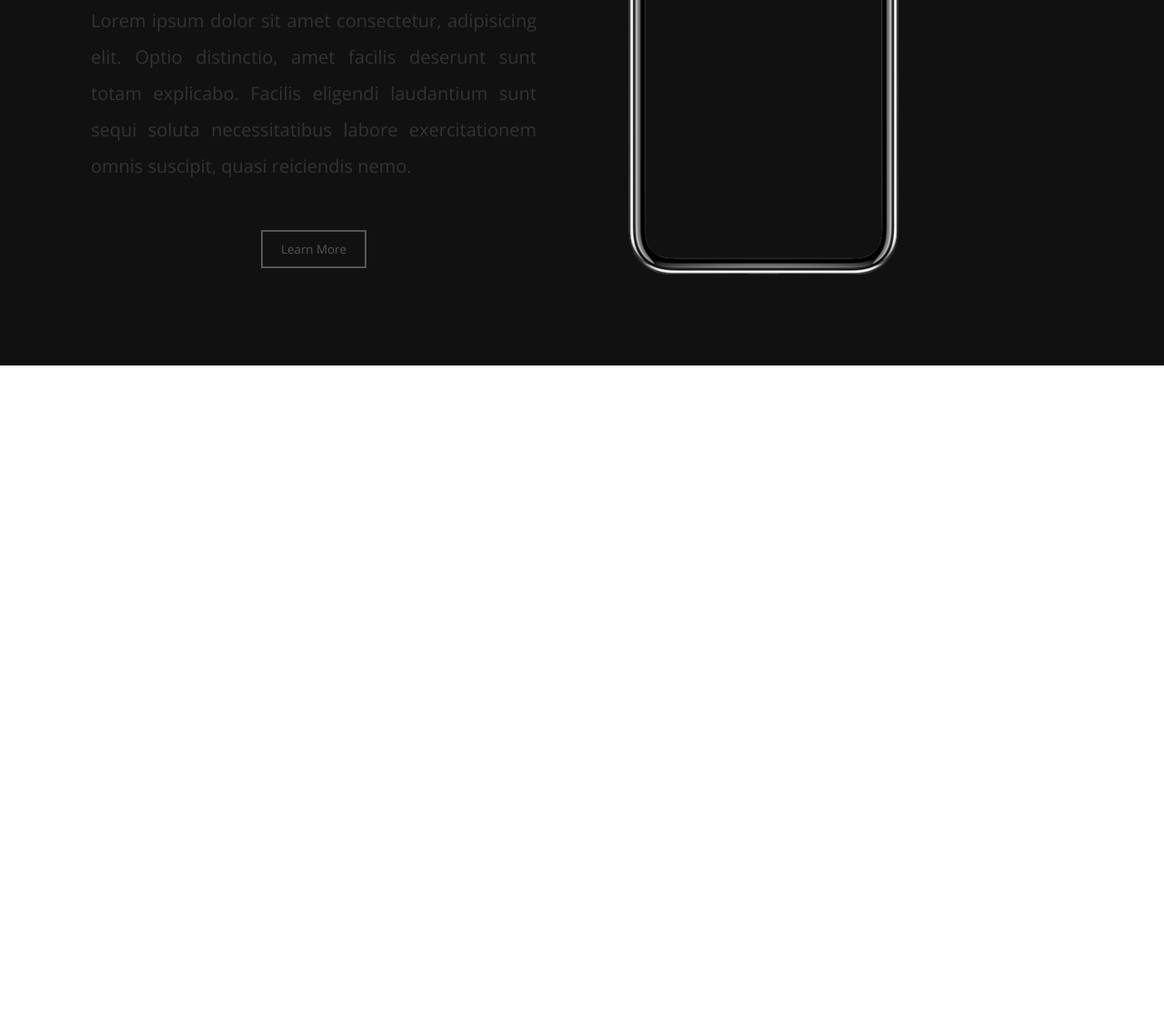
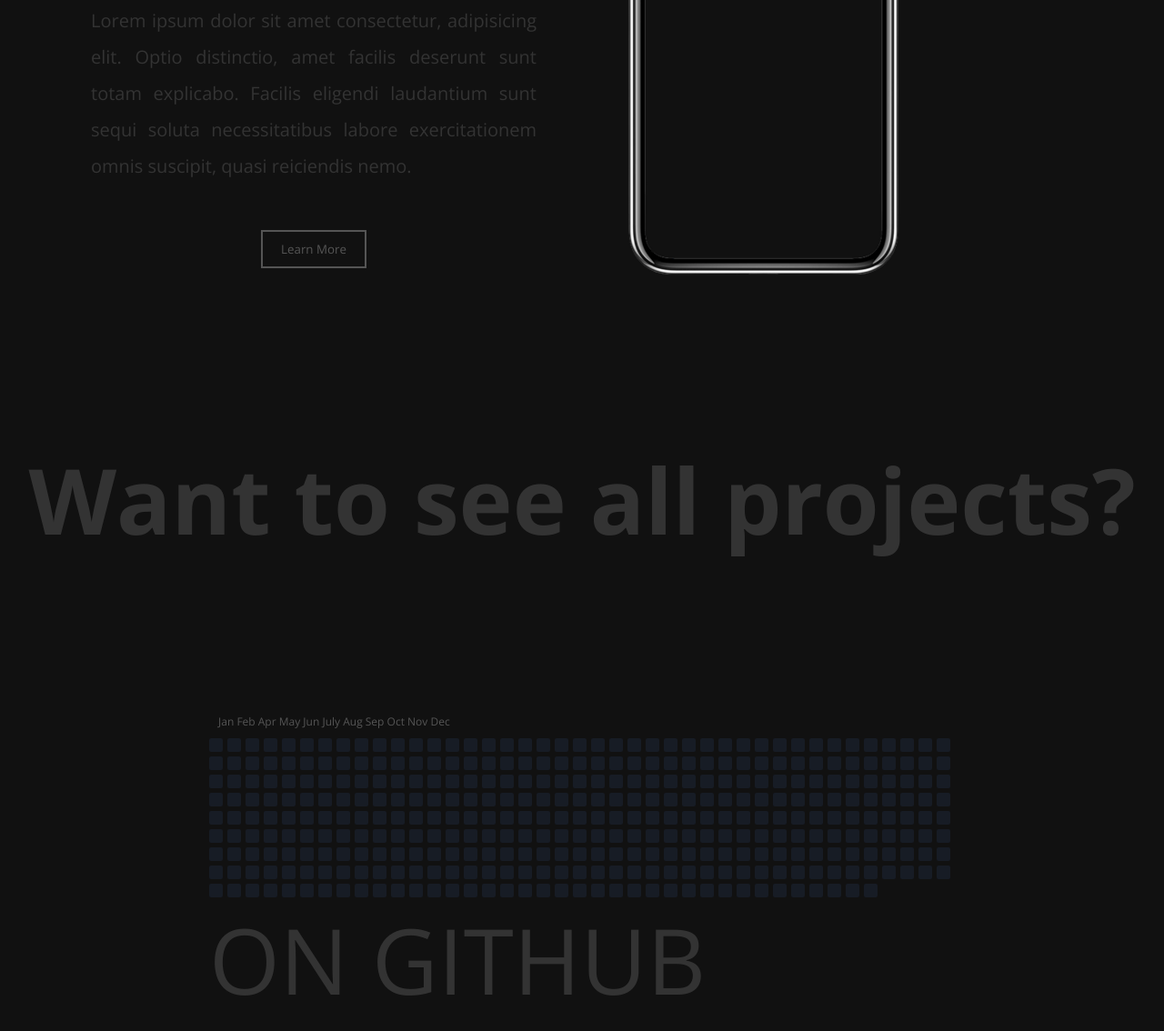
Before and after one commit to EhWanu/WanuPortfolio, a plain HTML site: page index.html in a window 1280 px wide. Shown: the part 6268-7402 px from the top of the page at 91% size. Before the commit the page ends 6670 px from the top, so only its background shows below. Drawn offline with nearby package versions, Linux system fonts and the light colour scheme.

Commit message:
months layout and js boxes

```diff
--- a/app.js
+++ b/app.js
@@ -1 +1,10 @@
-console.log("hello world");
+const boxContainer = document.querySelector(
+	".boxContainer"
+);
+
+// for loop creating 365 boxes
+for (let i = 0; i < 365; i++) {
+	const el = document.createElement("div");
+	el.classList = "box";
+	boxContainer.appendChild(el);
+}
--- a/index.html
+++ b/index.html
@@ -156,7 +156,28 @@
 				</div>
 			</div>
 			<!-- GITHUB -->
-			<div class="github"></div>
+			<div class="githubContainer">
+				<h1 class="githubTitle">
+					Want to see all projects?
+				</h1>
+				<div class="githubChart">
+					<div class="dates">
+						<span>Jan</span>
+						<span>Feb</span>
+						<span>Apr</span>
+						<span>May</span>
+						<span>Jun</span>
+						<span>July</span>
+						<span>Aug</span>
+						<span>Sep</span>
+						<span>Oct</span>
+						<span>Nov</span>
+						<span>Dec</span>
+					</div>
+					<div class="boxContainer"></div>
+					<div class="githubTitle">ON GITHUB</div>
+				</div>
+			</div>
 		</div>
 		<script src="./app.js"></script>
 	</body>
--- a/style.css
+++ b/style.css
@@ -191,3 +191,40 @@
 .laptopScreen::-webkit-scrollbar {
 	display: none;
 }
+
+.githubContainer {
+	height: 100vh;
+	display: flex;
+	flex-direction: column;
+	align-items: center;
+	justify-content: space-around;
+}
+
+.githubTitle {
+	font-size: 100px;
+	color: #333;
+}
+
+.githubChart {
+	width: 820px;
+}
+
+.dates {
+	padding: 10px;
+	color: #555;
+	font-size: 12px;
+}
+
+.boxContainer {
+	display: flex;
+	flex-wrap: wrap;
+	gap: 5px;
+}
+
+.box {
+	width: 15px;
+	height: 15px;
+	background-color: #171c25;
+	border-radius: 2px;
+	cursor: pointer;
+}
```
